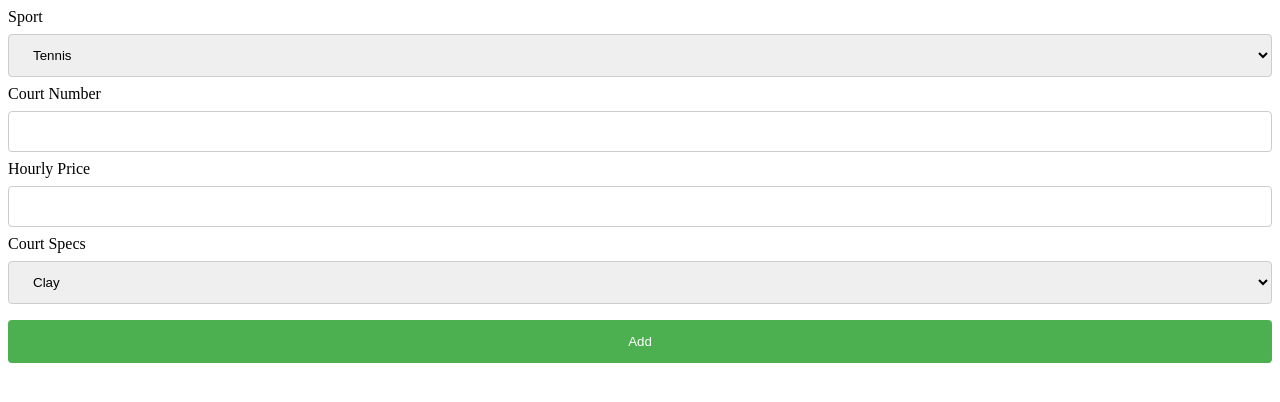
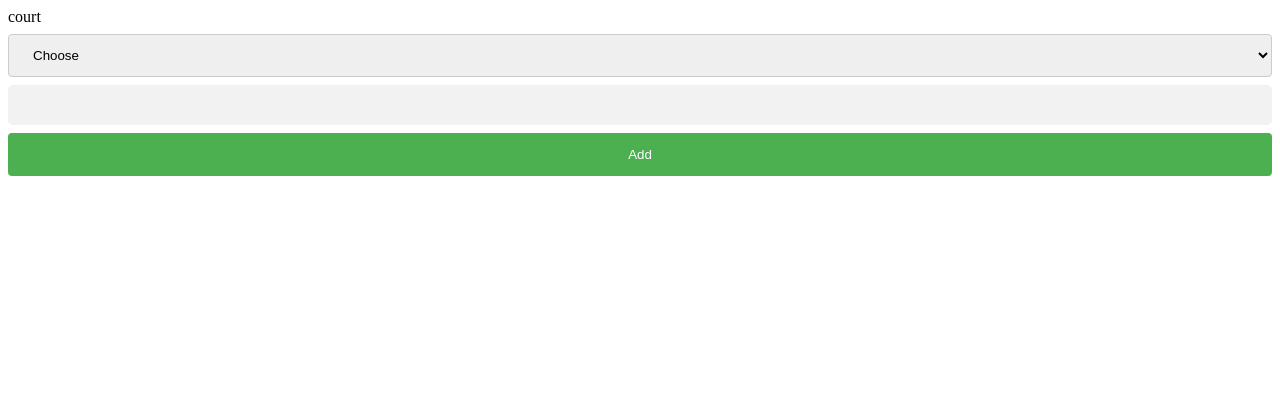
Before and after one commit to Akerdany/Software_Engineering, a PHP site: page /php/addRe.php in a window 1280 px wide. Shown: the top 402 px of the page. Run offline with PHP 8.4, Linux system fonts and the light colour scheme; data comes from the database, SQL or seed files in the repository.

Commit message:
tsli7 errors kerdany

```diff
--- a/php/addRe.php
+++ b/php/addRe.php
@@ -1,49 +1,57 @@
+<script>
+function getForm(pmId) {
+
+    var xmlhttp = new XMLHttpRequest();
+    xmlhttp.onreadystatechange = function() {
+    if (this.readyState == 4 && this.status == 200) {
+        document.getElementById("fields").innerHTML = ''; //empty form before appending
+        document.getElementById("fields").innerHTML += this.responseText; // append retrieved fields
+        }
+    };
+    xmlhttp.open("GET", "Rbuilder.php?id=" + pmId, true); //request to getFormFields with paymentMethodId to get the fields
+    xmlhttp.send();
+
+}
+
+
+</script>
 <?php
+
 require_once('connection.php');
 require('Resevationclass.php');
 echo '<link href="../css/temp.css" rel="stylesheet" type="text/css">';
 $DB = new DbConnection();
 
-$sqlsports = 'SELECT * from sports';
-$resultsports = mysqli_query($DB->getdbconnect(), $sqlsports);
+$sqlcourt = 'SELECT * FROM `court` ';
+$resultcourt = mysqli_query($DB->getdbconnect(), $sqlcourt);
 
 $sqloptions = 'SELECT * from courtdetails';
 $resultoptions = mysqli_query($DB->getdbconnect(), $sqloptions);
 
             echo '<form action = "" method = "POST">
-                    <label>Sport </label>
-                    <select name = "sport" class = "select">';
-            while($row = mysqli_fetch_array($resultsports))
+                    <label>court </label>
+                    <select name = "court" class = "select" onchange = "getForm(this.value)"><option>Choose</option>';
+            while($row = mysqli_fetch_array($resultcourt))
             {
-                echo '<option value = "'.$row['id'].'">'.$row['name'].'</option>';
+
+                echo '<option value = "'.$row['id'].'">'.$row['courtNumber'].'</option>';
             }
             echo '</select> <br>';
-            echo '<label>Court Number </label>
-                <input type = "text" name = "courtnumber"><br>
-                <label>Hourly Price</label>
-                <input type = "text" name = "courtprice"> <br>
-                <label>Court Specs </label>
-                <select name = "specs">';
+           echo'<div id = "fields"></div>';
 
-            while($row = mysqli_fetch_array($resultoptions))
-            {
-                $specId = $row['id'];
-                $spec = $row['specs'];
-                echo '<option value = "' .$specId. '">'. $spec .'</option>';
-            }
-            echo '</select><br>';
+
             echo '<input type = "submit" name = "submit" value = "Add">
             </form>';
 
-if (isset($_POST['submit']))
-{
-    $court = new Court();
+// if (isset($_POST['submit']))
+// {
+//     $court = new Court();
 
-    $court->courtNumber = $_POST['courtnumber'];
-    $court->pricePerHour = $_POST['courtprice'];
-    $court->sportid = $_POST['sport'];
-    $court->specsid = $_POST['specs'];
-    $court->addCourt($court);
-}
+//     $court->courtNumber = $_POST['courtnumber'];
+//     $court->pricePerHour = $_POST['courtprice'];
+//     $court->sportid = $_POST['sport'];
+//     $court->specsid = $_POST['specs'];
+//     $court->addCourt($court);
+// }
 
 ?>
--- a/php/checkout.php
+++ b/php/checkout.php
@@ -2,7 +2,7 @@
 <head>
 <script>
 function getForm(pmId) {
-
+    alert("Hello! I am an alert box!!");
     var xmlhttp = new XMLHttpRequest();
     xmlhttp.onreadystatechange = function() {
     if (this.readyState == 4 && this.status == 200) {
--- a/php/classes.php
+++ b/php/classes.php
@@ -74,7 +74,7 @@
         }
 
         //print the user:
-        public function print(){
+        public function print1(){
             // $DB = new DbConnection();
 
             // $sql = "SELECT * FROM user WHERE id='".$id."'";
--- a/php/editUser.php
+++ b/php/editUser.php
@@ -58,7 +58,7 @@
             echo "<button name='pass' id='pass'> Change Password  </button> <button name='delAccount' id='delAccount'> Delete Account </button> ";
             echo '</div>';
 
-            echo '<div id="passwordForm" style="display:none;';
+            echo '<div id="passwordForm" style="display:none;">';
             echo '<form name="changePassword" action="" method="POST">';
             echo "Old Password: <input type='password' name='oldPass' placeholder='Old Password'><br>";
             echo "New Password: <input type='password' name='newPass' placeholder='New Password'><br>";
@@ -68,7 +68,7 @@
             echo "<button name='backP' id='backP'> Back </button>";
             echo '</div>';
 
-            echo '<div id="deleteForm" style="display:none;';
+            echo '<div id="deleteForm" style="display:none;">';
             echo '<form name="deleteAccount" action="" method="POST">';
             echo "Password: <input type='password' name='pass' placeholder='Enter Your Password'><br>";
             echo "Confirm Password: <input type='password' name='confirmPass' placeholder='Confirm Your Password'><br>";
```
Also changed, not shown: php/Rbuilder.php (added, +28 -0 lines).
